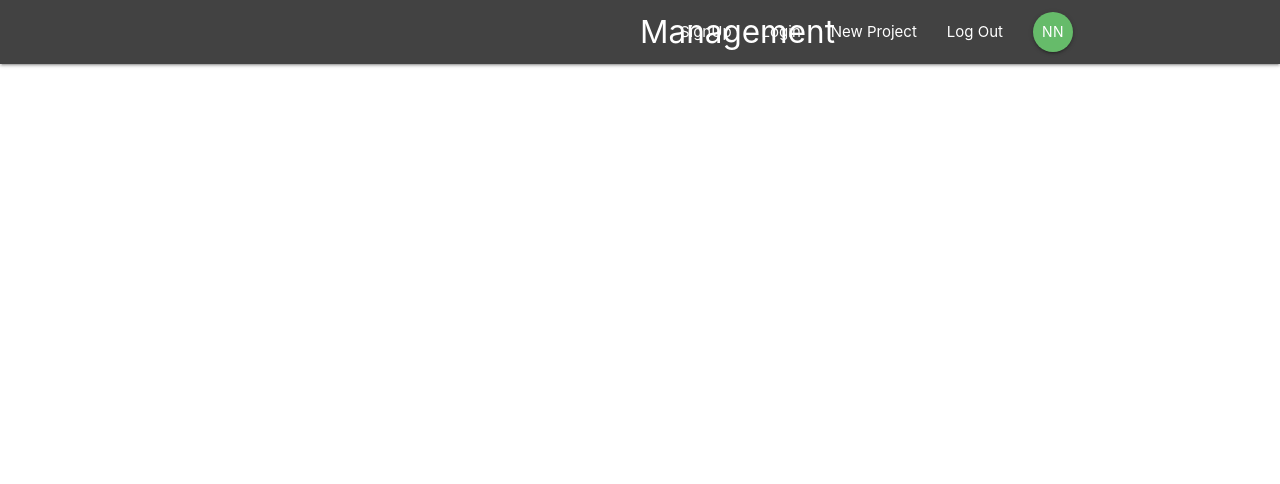
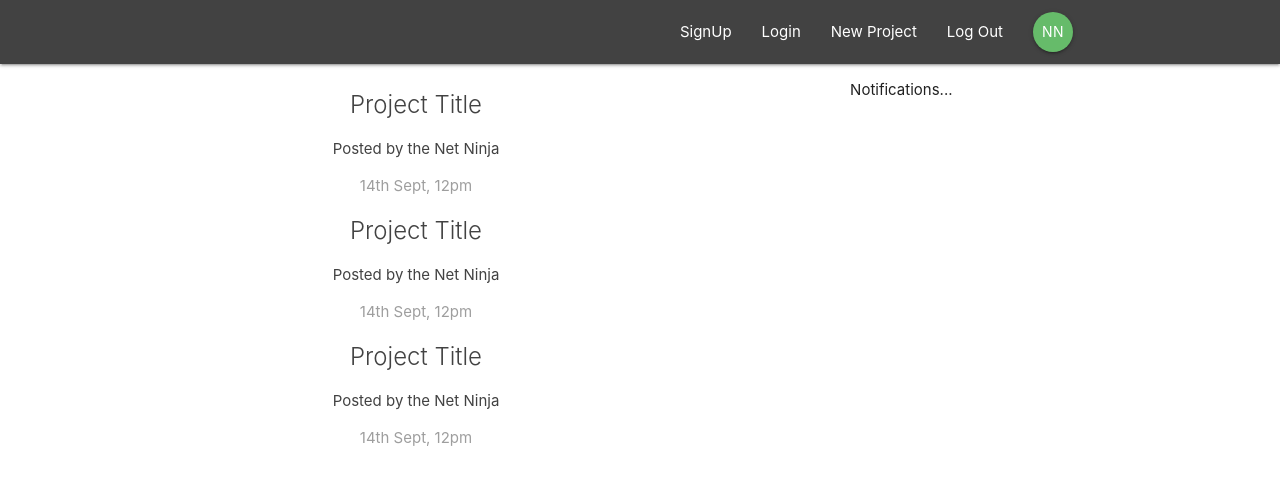
Before and after one commit to 4bhishekKasam/Redux-Firebase, a React (Create React App) app: page / in a window 1280 px wide. Shown: the top 484 px of the page. Built offline with nearby package versions, Linux system fonts and the light colour scheme.

Commit message:
Dashboard setupt

```diff
--- a/public/index.html
+++ b/public/index.html
@@ -6,9 +6,6 @@
   <link rel="shortcut icon" href="%PUBLIC_URL%/favicon.ico">
   <meta name="viewport" content="width=device-width, initial-scale=1, shrink-to-fit=no">
   <meta name="theme-color" content="#000000">
-
-  <link rel="manifest" href="%PUBLIC_URL%/manifest.json">
-
   <!--Import Google Icon Font-->
   <link href="https://fonts.googleapis.com/icon?family=Material+Icons" rel="stylesheet">
   <!-- Compiled and minified CSS -->
@@ -17,6 +14,8 @@
   <!-- Compiled and minified JavaScript -->
   <script src="https://cdnjs.cloudflare.com/ajax/libs/materialize/1.0.0/js/materialize.min.js"></script>
 
+  <!--Let browser know website is optimized for mobile-->
+  <meta name="viewport" content="width=device-width, initial-scale=1.0" />
 
   <title>React App</title>
 </head>
--- a/src/App.js
+++ b/src/App.js
@@ -1,6 +1,7 @@
 import React, { Component } from 'react';
-import { BrowserRouter } from 'react-router-dom'
+import { BrowserRouter, Switch, Route } from 'react-router-dom'
 import Navbar from './components/layout/Navbar'
+import Dashboard from './components/dashboard/Dashboard'
 import './App.css';
 
 class App extends Component {
@@ -9,6 +10,9 @@ class App extends Component {
       <BrowserRouter>
         <div className="App">
           <Navbar />
+          <Switch>
+            <Route path="/" component={Dashboard} />
+          </Switch>
         </div>
       </BrowserRouter>
     );
--- a/src/components/dashboard/Dashboard.js
+++ b/src/components/dashboard/Dashboard.js
@@ -0,0 +1,20 @@
+import React, { Component } from 'react';
+import ProjectList from '../projects/ProjectList';
+import Notifications from './Notifications';
+
+export default class Dashboard extends Component {
+    render() {
+        return (
+            <div className="dashboard container">
+                <div className="row">
+                    <div className="col s12 m6">
+                        <ProjectList />
+                    </div>
+                    <div className="col s12 m5 offset-m1">
+                        <Notifications />
+                    </div>
+                </div>
+            </div>
+        )
+    }
+}
--- /dev/null
+++ b/src/components/dashboard/Notifications.js
@@ -0,0 +1,11 @@
+import React from 'react'
+
+const Notifications = () => {
+    return (
+        <div>
+            <p>Notifications...</p>
+        </div>
+    )
+}
+
+export default Notifications;
--- a/src/components/layout/Navbar.js
+++ b/src/components/layout/Navbar.js
@@ -7,7 +7,9 @@ const Navbar = () => {
     return (
         <nav className="nav-wrapper grey darken-3">
             <div className="container">
-                <Link to="/" className="brand-logo">Management</Link>
+                {/* <Link to="/" className="brand-logo left">
+                    Management
+                </Link> */}
                 <SignedInLinks />
                 <SignedOutLinks />
             </div>
--- a/src/components/projects/ProjectList.js
+++ b/src/components/projects/ProjectList.js
@@ -0,0 +1,37 @@
+import React from 'react'
+
+const ProjectList = () => {
+    return (
+        <div className="project-list section">
+            <div className="card z-depth-0 project-summary">
+                <div className="card-conent grey-text text-darken-3">
+                    <span className="card-title">
+                        Project Title
+                   </span>
+                    <p>Posted by the Net Ninja</p>
+                    <p className="grey-text">14th Sept, 12pm</p>
+                </div>
+            </div>
+            <div className="card z-depth-0 project-summary">
+                <div className="card-conent grey-text text-darken-3">
+                    <span className="card-title">
+                        Project Title
+                   </span>
+                    <p>Posted by the Net Ninja</p>
+                    <p className="grey-text">14th Sept, 12pm</p>
+                </div>
+            </div>
+            <div className="card z-depth-0 project-summary">
+                <div className="card-conent grey-text text-darken-3">
+                    <span className="card-title">
+                        Project Title
+                   </span>
+                    <p>Posted by the Net Ninja</p>
+                    <p className="grey-text">14th Sept, 12pm</p>
+                </div>
+            </div>
+        </div>
+    )
+}
+
+export default ProjectList;
```
Also changed, not shown: src/components/dashboard/Notifiactions.js (deleted).
